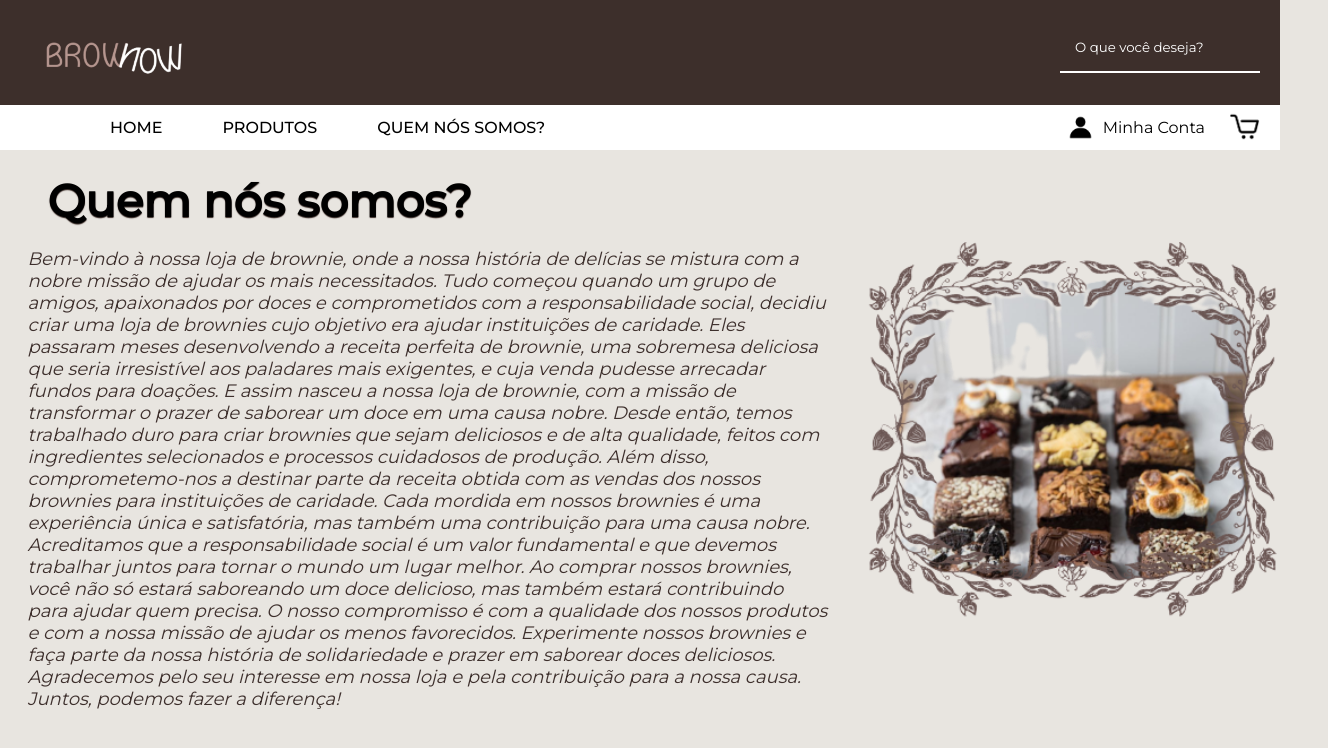
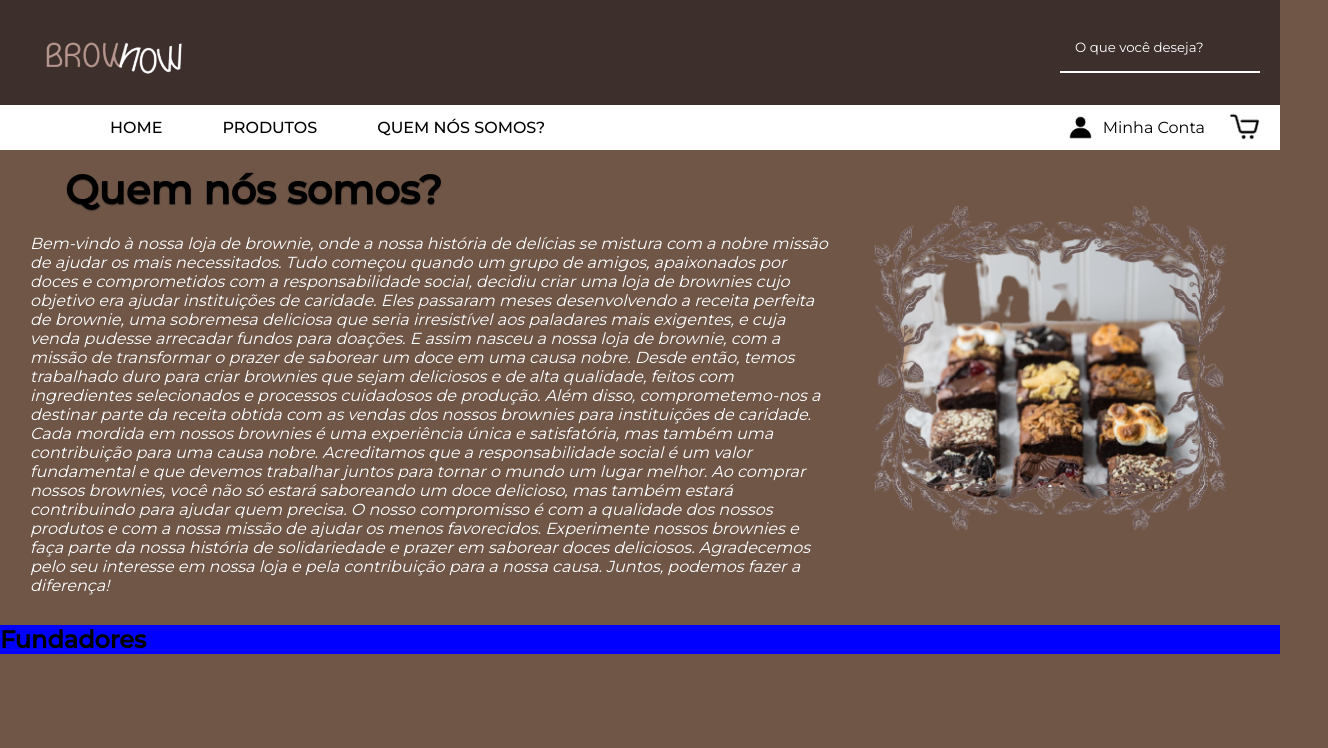
Before and after one commit to ViniciusJaeger/Projeto-BrownNow, a plain HTML site: page qsn.html in a window 1280 px wide. Shown: the whole page, 1328 px wide, since content can reach past the window. Drawn offline with Linux system fonts and the light colour scheme.

Commit message:
"pequenas alterções"

```diff
--- a/assets/qsn.css
+++ b/assets/qsn.css
@@ -6,7 +6,7 @@
     box-sizing: border-box;
 }
 body{
-    background-color: #E8E5E0;
+    background-color: #6f5647;
 }
 
 .navbar{
@@ -140,31 +140,26 @@ body{
 
 }
 
-section{
-    margin: 8px;
-}
-
 .texto{
     display: flex;
     flex-direction: column;
-    margin-left: 70px;
+    margin-left: 30px;
 }
 
 .texto h1{
     margin-top: 15px;
-    margin-left: 25px;
-    font-size: 45px;
+    margin-left: 35px;
+    font-size: 40px;
     text-shadow: 0px 1px 1px #3D2F2B;
 
 }
 
 .texto p{
     width: 800px;
-    font-size:18px;
+    font-size:16px;
     margin-top: 20px;
-    margin-left: 5px;
     font-style: italic;
-    color: #3D2F2C
+    color: #FFF;
 }
 
 .conteudo{
@@ -179,7 +174,7 @@ section{
 }
 
 .banner img{
-    width: 500px;
+    width: 440px;
     padding: 30px;
     object-fit: contain;
 }
@@ -190,3 +185,16 @@ section{
     justify-content: center;
     align-items: center;
 }
+
+.info{
+    width: 100%;
+    height: auto;
+    margin-top: 30px;
+    background-color: red;
+}
+
+.info_area_1{
+    width: 100%;
+    height: auto;
+    background-color: blue;
+}
--- a/qsn.html
+++ b/qsn.html
@@ -67,6 +67,18 @@
         </div>
     </div>
     </section>
+    <section>
+        <div class="info">
+            <div class="info_area_1">
+                <div class="info_title">
+                    <h1>Fundadores</h1>
+                </div>
+                <div class="info_text">
+
+                </div>
+            </div>
+        </div>
+    </section>
 
 
 </body>
```
